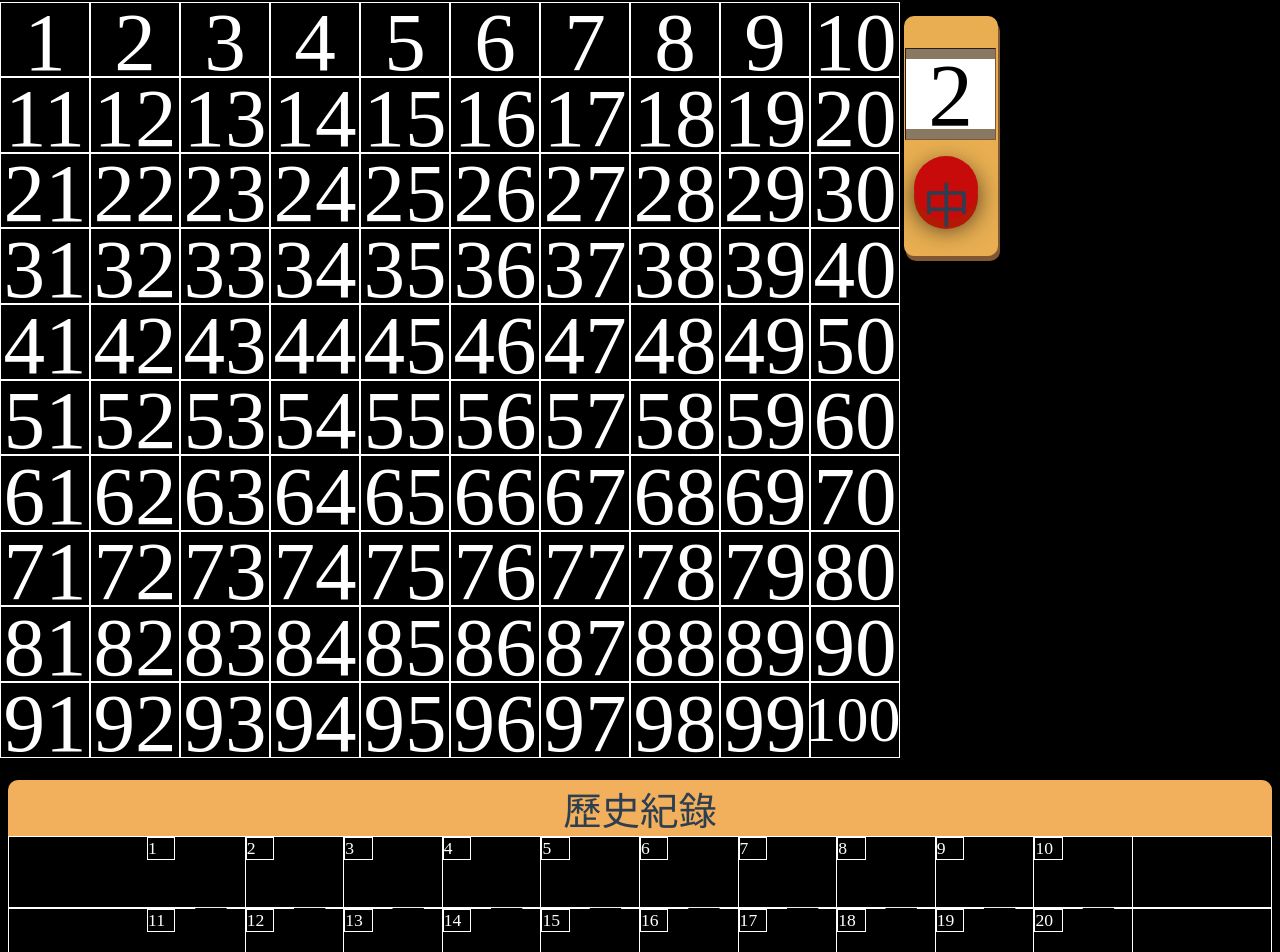
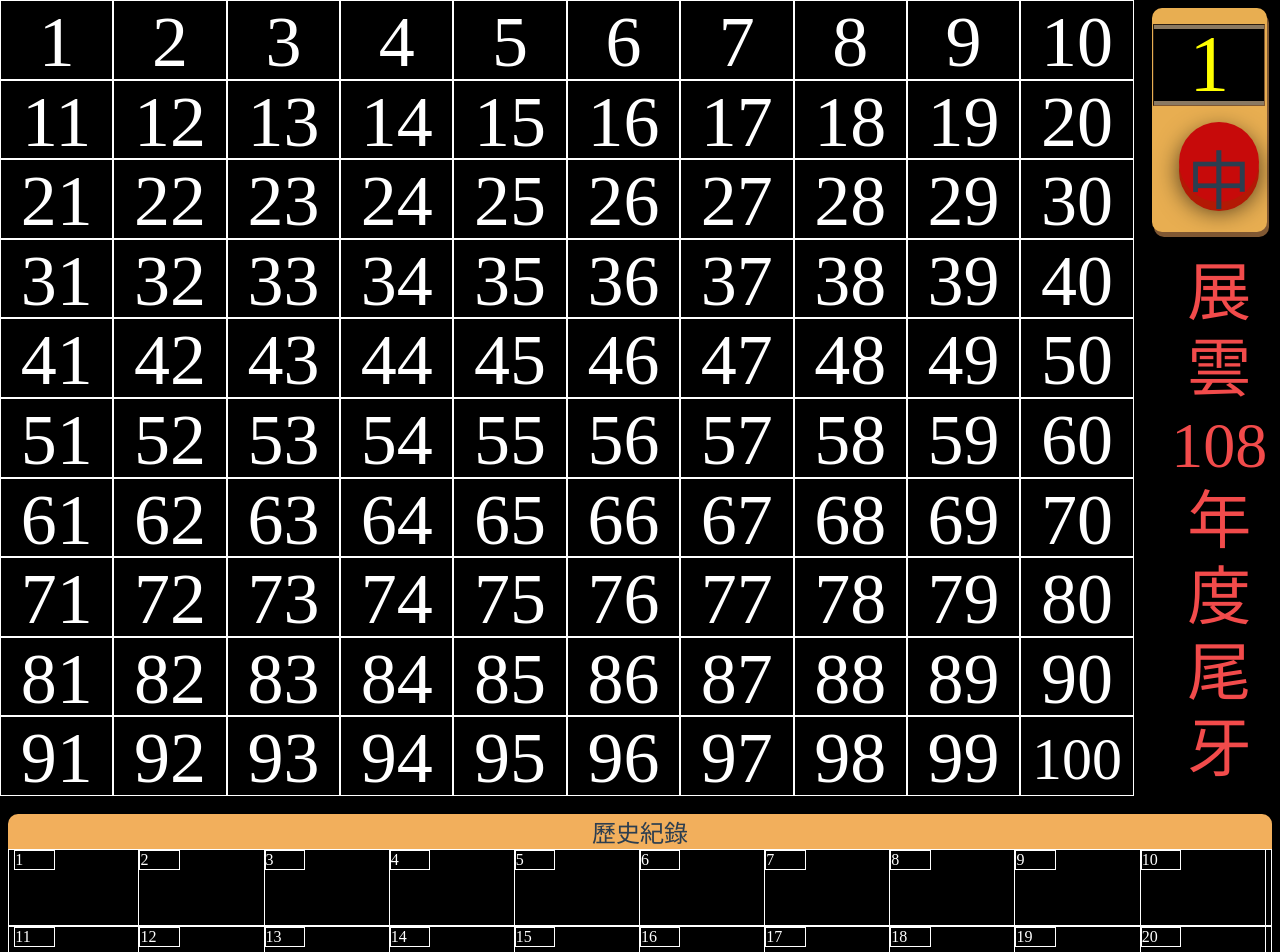
Before and after one commit to kodakjerec/chanyunbingo2019, a Vue app: page /#/ in a window 1280 px wide. Shown: the top 952 px of the page. Built offline with nearby package versions, Linux system fonts and the light colour scheme; a web font is replaced by a local one.

Commit message:
完成RWD, Title

```diff
--- a/src/App.vue
+++ b/src/App.vue
@@ -22,5 +22,11 @@ export default {
 }
 body {
   background-color: black;
+  overflow: hidden;
+}
+html {
+  font-size: 62.5%;
+  min-width: 1024px;
+  min-height: 768px;
 }
 </style>
--- a/src/views/bingo2.vue
+++ b/src/views/bingo2.vue
@@ -1,5 +1,5 @@
 <template>
-    <div>
+    <div id="top">
         <div v-for="i in 10" :key="i" class="board">
             <template v-for="j in 10">
                 <div :key="j" :class="checkClicked(i,j)">
@@ -9,7 +9,7 @@
             </template>
         </div>
         <p></p>
-        <div class="box-card">
+        <div id="tbl_history" class="box-card">
             <div class="box-head">歷史紀錄</div>
             <div class="box-body">
                 <div v-for="i in 10" :key="i" class="box-body-row">
@@ -26,13 +26,16 @@
                 </div>
             </div>
         </div>
-        <div class="button" @click.prevent="reset">
+        <div id="btn_reset" class="button" @click.prevent="reset">
             <span>重新開始</span>
         </div>
         <div class="rollBar">
           <slot-machine v-if="showGift" :history="history" v-on:finished="isFinished" />
         </div>
         <toast :is-active="showToast" />
+        <div class="title">
+          <span>展<br/>雲<br/>108<br/>年<br/>度<br/>尾<br/>牙</span>
+        </div>
     </div>
 </template>
 
@@ -123,15 +126,18 @@ export default {
           break
       }
 
+      let top = 0
       switch (this.lastKnownKeyDownIndex) {
         case 0:
-          window.scrollTo(0, 0)
+          window.scrollTo(0, top)
           break
         case 1:
-          window.scrollTo(0, 775)
+          top = document.getElementById('tbl_history').offsetTop
+          window.scrollTo(0, top)
           break
         default:
-          window.scrollTo(0, 1000)
+          top = document.getElementById('btn_reset').offsetTop
+          window.scrollTo(0, top)
           break
       }
     }
@@ -144,16 +150,15 @@ export default {
     div {
         position: relative;
         display: inline-block;
-        width: 5.5em;
-        height: 4.6em;
-        left: -0.5em;
-        top: -0.4em;
+        width: 8.7vw;
+        height: 9.7vh;
+        left: -8px;
+        top: -8px;
         border: 1px white solid;
         span {
             position: relative;
             color:white;
-            font-size: 5.2em;
-            top: -0.1em;
+            font-size: 9vmin;
             -webkit-user-select: none;
             -moz-user-select: none;
             -ms-user-select: none;
@@ -161,9 +166,8 @@ export default {
             user-select: none;
 
             &.oneHundred {
-              top: 0em;
-              font-size: 4em;
-              left: -0.1em;
+              font-size: 7.5vmin;
+              top: 1vmin;
             }
         }
     }
@@ -173,34 +177,32 @@ export default {
     }
 }
 .box-card {
-    position: relative;
     .box-head {
         background-color: #F2AF5C;
         border-radius: 10px 10px 0px 0px;
         width: inherit;
-        font-size: 2.4em;
+        font-size: 3vmin;
     }
     .box-body{
         .box-body-row {
             border: 1px white solid;
-            height: 4.4em;
+            height: 9.4vh;
         }
         .box-body-column {
             display: inline-block;
             position: relative;
-            left: 0px;
-            height: 4.6em;
-            width: 6.1em;
+            left: 0vw;
+            height: 9.4vh;
+            width: 9.7vw;
             border-right: 1px white solid;
         }
         .box-body-columnHead {
             text-align: left;
             color: white;
-            width: inherit;
-            font-size: 1.1em;
+            font-size: 2vmin;
             span {
               display: inline-block;
-              width: 1.5em;
+              width: 3vw;
               border: 1px white solid;
             }
         }
@@ -208,30 +210,31 @@ export default {
             position: relative;
             width: inherit;
             color:white;
-            font-size: 3.8em;
-            top: -0.2em;
+            font-size: 7vmin;
+            top: -1vh;
             span {
-              padding-left: 0.5em;
+              padding-left: 0.5vw;
 
               &.oneHundred {
-                padding-left: 0em;
+                padding-left: 0vw;
               }
             }
             .blackWord {
-                top: -2px;
+                position: relative;
+                top: -2vh;
                 color:black;
             }
         }
     }
 }
 .button {
-    height: 3em;
+    height: 5vh;
     background-color: #733030;
-    margin-top: 1em;
+    margin-top: 1vh;
     border-radius: 10px;
     color: #F2AF5C;
     span{
-        font-size: 3em;
+        font-size: 5vmin;
     }
     &:hover{
         background-color: #F2785C
@@ -239,12 +242,32 @@ export default {
 }
 .rollBar {
   position: absolute;
-  left: 56.5em;
-  top: 1em;
-  width: 5.9em;
-  height: 15em;
+  right: 1vw;
+  top: 1vh;
+  width: 9vw;
   border-radius: 10px;
   background-color:#E8AE51;
   box-shadow: 2px 5px #805833;
+
+  @media screen and (min-width: 1024px) {
+    height: 28vh;
+  }
+  @media screen and (max-width: 1024px) {
+    height: 25vh;
+  }
+}
+
+.title {
+  position: absolute;
+  right: 1vw;
+  top: 32vh;
+  color: #F24B4B;
+  font-size: 5vw;
+  @media screen and (min-width: 1024px) {
+    line-height: 9.5vh;
+  }
+  @media screen and (max-width: 1024px) {
+    line-height: 9vh;
+  }
 }
 </style>
--- a/src/views/components/slotMachine.vue
+++ b/src/views/components/slotMachine.vue
@@ -38,8 +38,8 @@ export default {
       opts: null,
       startedAt: null,
       pos: 0,
-      itemHeight: 70,
-      marginHeight: 10
+      itemHeight: 9,
+      marginHeight: 0.5
     }
   },
   mounted () {
@@ -81,12 +81,15 @@ export default {
       }
       console.log('choice', slot[choice])
 
+      // 計算vh位移高度
+      let moveOffset = (window.innerHeight / 100) * (this.itemHeight + this.marginHeight)
+
       this.opts = {
         choice: slot[choice], // 答案
-        finalPos: choice * (this.itemHeight + this.marginHeight), // 最後的停駐位置
+        finalPos: choice * moveOffset, // 最後的停駐位置
         startOffset: 2000 + Math.random() * 500, // 快停下來的緩衝位移, 會有慢慢停住的視覺效果
-        height: slot.length * (this.itemHeight + this.marginHeight),
-        duration: 2000, // 轉動秒數 milliseconds
+        height: slot.length * moveOffset,
+        duration: 1000, // 轉動秒數 milliseconds
         isFinished: false
       }
       next(this.animate)
@@ -108,7 +111,7 @@ export default {
 
       // negative, such that slots move from top to bottom
       this.pos = -1 * Math.floor((offset + this.opts.finalPos) % this.opts.height)
-
+      console.log(this.pos)
       if (timeDiff > this.opts.duration) {
         console.log('finished', this.opts, this.opts.finalPos)
         this.opts.isFinished = true
@@ -130,49 +133,46 @@ export default {
 <style lang="scss" scoped>
 .slot {
   float: left;
-  margin-top: 2em;
-  margin-left: 0.05em;
+  margin-top: 2vh;
+  margin-left: 0.1vw;
 }
 .slot_window {
   background-color:#8a7962;
   border: 1px #805833 inset;
-  width: 5.6em;
-  height: 5.6em;
+  width: 8.6vw;
+  height: 10vh;
   overflow: hidden;
 }
 .slot__item {
-  margin-top: 10px; // marginHeight
-  height: 70px; // itemHeight
-  width: 5.6em;
-  background-color: white;
-  color: black;
+  margin-top: 0.5vh; // marginHeight
+  height: 9vh; // itemHeight
+  width: 8.6vw;
+  background-color: black;
+  color: yellow;
 
   span {
     position: relative;
-    font-size: 5.6em;
-    top: -1.07em;
+    font-size: 10vmin;
+    top: -1.2vh;
 
     &.oneHundred {
-      left: -0.1em;
-      top: -4px;
-      font-size: 4em;
+      left: -0.7vh;
+      top: 0.3vh;
+      font-size: 7vmin;
     }
   }
 }
 .button {
     background-color: rgb(199, 10, 10);
-    width: 4em;
-    height: 4em;
     position: relative;
-    left: 0.6em;
-    top: 1em;
+    top: 2vh;
     border-radius: 50%;
     box-shadow: 0px 9px 0px #b31905, 0px 9px 25px rgba(0,0,0,.7);
 
     span {
       position: relative;
-      top: 11px;
-      font-size: 3em;
+      top: 1vh;
+      font-size: 5vw;
       -webkit-user-select: none;
       -moz-user-select: none;
       -ms-user-select: none;
@@ -182,12 +182,25 @@ export default {
 
     &.active {
       background-color: #f54747;
-      box-shadow: 0 5px 0px #800e0e, 0px 9px 35px rgba(143, 122, 5, 1);
-      transform: translateY(5px);
+      box-shadow: 0 5px 0px #800e0e, 0px 9px 35px rgba(0, 0, 5, 1);
+      transform: translateY(0.5vh);
+      animation: fadein 0.5s, fadeout 0.5s 2.5s;
 
       span {
         color: yellow;
       }
     }
+
+    // 按鈕位置調整
+    @media screen and (min-width: 1024px) {
+      left: 2vw;
+      width: 10vmin;
+      height: 10vmin;
+    }
+    @media screen and (max-width: 1024px) {
+      left: 1vw;
+      width: 8vmin;
+      height: 8vmin;
+    }
   }
 </style>
--- a/src/views/components/toast.vue
+++ b/src/views/components/toast.vue
@@ -20,14 +20,20 @@ export default {
 #toast {
   visibility: hidden;
   background-color: #857867;
-  color: black;
-  border-radius: 5px;
+  border-radius: 0.5rem;
   position: fixed;
   z-index: 1;
-  right: 0.4em;
-  bottom: 1.5em;
-  width: 2em;
-  font-size: 2.5em;
+  right: 2vw;
+  bottom: 2vh;
+  width: 6vw;
+  height: 28vh;
+
+  span {
+    position: relative;
+    top: 2vh;
+    font-size: 3vw;
+    color: black;
+  }
 }
 
 #toast.show {
@@ -38,21 +44,21 @@ export default {
 
 @-webkit-keyframes fadein {
   from {bottom: 0; opacity: 0;}
-  to {bottom: 1.5em; opacity: 1;}
+  to {bottom: 2vh; opacity: 1;}
 }
 
 @keyframes fadein {
   from {bottom: 0; opacity: 0;}
-  to {bottom: 1.5em; opacity: 1;}
+  to {bottom: 2vh; opacity: 1;}
 }
 
 @-webkit-keyframes fadeout {
-  from {bottom: 1.5em; opacity: 1;}
+  from {bottom: 2vh; opacity: 1;}
   to {bottom: 0; opacity: 0;}
 }
 
 @keyframes fadeout {
-  from {bottom: 1.5em; opacity: 1;}
+  from {bottom: 2vh; opacity: 1;}
   to {bottom: 0; opacity: 0;}
 }
 </style>
```
